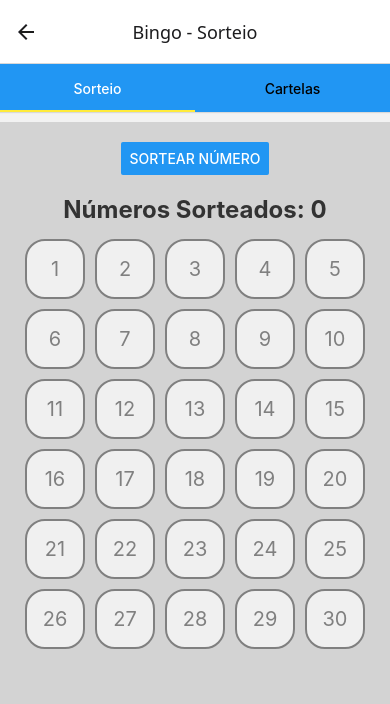
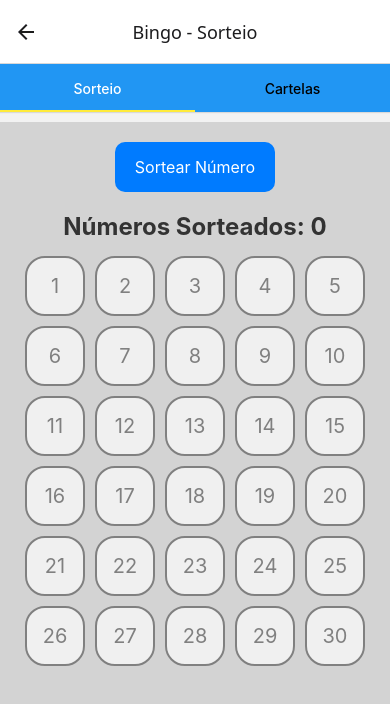
Before and after one commit to fabiobh/lucky_number_lottery_react_native, a React Native app in the folder lucky_draw_number/: screen / in a window 390 px wide. Both pictures are taken after a click on the button "PROSSEGUIR". Shown: the top 704 px of the page. Built offline with nearby package versions, Linux system fonts and the light colour scheme.

Commit message:
Update GameScreen.tsx

```diff
--- a/lucky_draw_number/src/screens/GameScreen.tsx
+++ b/lucky_draw_number/src/screens/GameScreen.tsx
@@ -72,20 +72,6 @@ const GameScreen = ({ route, navigation }) => {
 
   useEffect(() => {
     generateCards();
-  }, []);
-
-  useEffect(() => {
-    const backAction = () => {
-      setShowConfirmationModal(true); // Mostra o modal de confirmação
-      return true; // Impede a navegação padrão
-    };
-
-    const backHandler = BackHandler.addEventListener(
-      'hardwareBackPress',
-      backAction
-    );
-
-    return () => backHandler.remove(); // Remove o listener ao desmontar o componente
   }, []);
 
   const generateCards = () => {
@@ -170,7 +156,13 @@ const GameScreen = ({ route, navigation }) => {
         return (
           <View style={styles.scene}>
             <View style={styles.drawContainer}>
-              <Button title="Sortear Número" onPress={drawNumber} disabled={isDrawing} />
+              <TouchableOpacity
+                style={styles.drawButton} // Aplica o novo estilo
+                onPress={drawNumber}
+                disabled={isDrawing}
+              >
+                <Text style={styles.buttonText}>Sortear Número</Text>
+              </TouchableOpacity>
               {lastDrawnNumber !== null && (
                 <Text style={styles.lastDrawnText}>{lastDrawnNumber}</Text>
               )}
@@ -433,7 +425,13 @@ const styles = StyleSheet.create({
     color: 'white', // Cor do texto do botão
     fontSize: 16,
     textAlign: 'center', // Centraliza o texto
-  }
+  },
+  drawButton: {
+    backgroundColor: '#007BFF', // Cor de fundo do botão
+    borderRadius: 10, // Bordas arredondadas
+    paddingVertical: 15, // Aumenta a altura do botão
+    paddingHorizontal: 20, // Aumenta a largura do botão
+  },
 });
 
 export default GameScreen;
```
